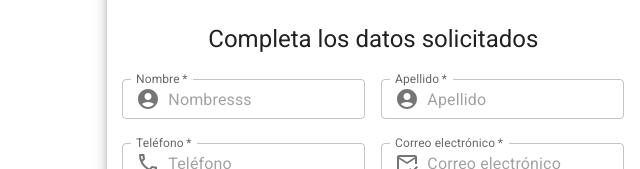
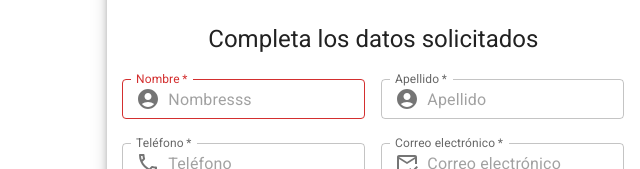
Before and after one commit to Ultralacra/app, a React (Create React App) app: page /register-page in a window 1280 px wide. Shown: the part 223-392 px from the top of the page, without its empty margins (640-1280 px from the left). Built offline with nearby package versions, Linux system fonts and the light colour scheme.

Commit message:
required input

```diff
--- a/src/components/registerC/FormRegister.jsx
+++ b/src/components/registerC/FormRegister.jsx
@@ -128,6 +128,7 @@ function Registro() {
                       type="text"
                       margin="normal"
                       placeholder="Nombresss"
+                      error ={() => validarFormulario(this)}
                       InputProps={{
                         startAdornment: (
                           <InputAdornment
```
